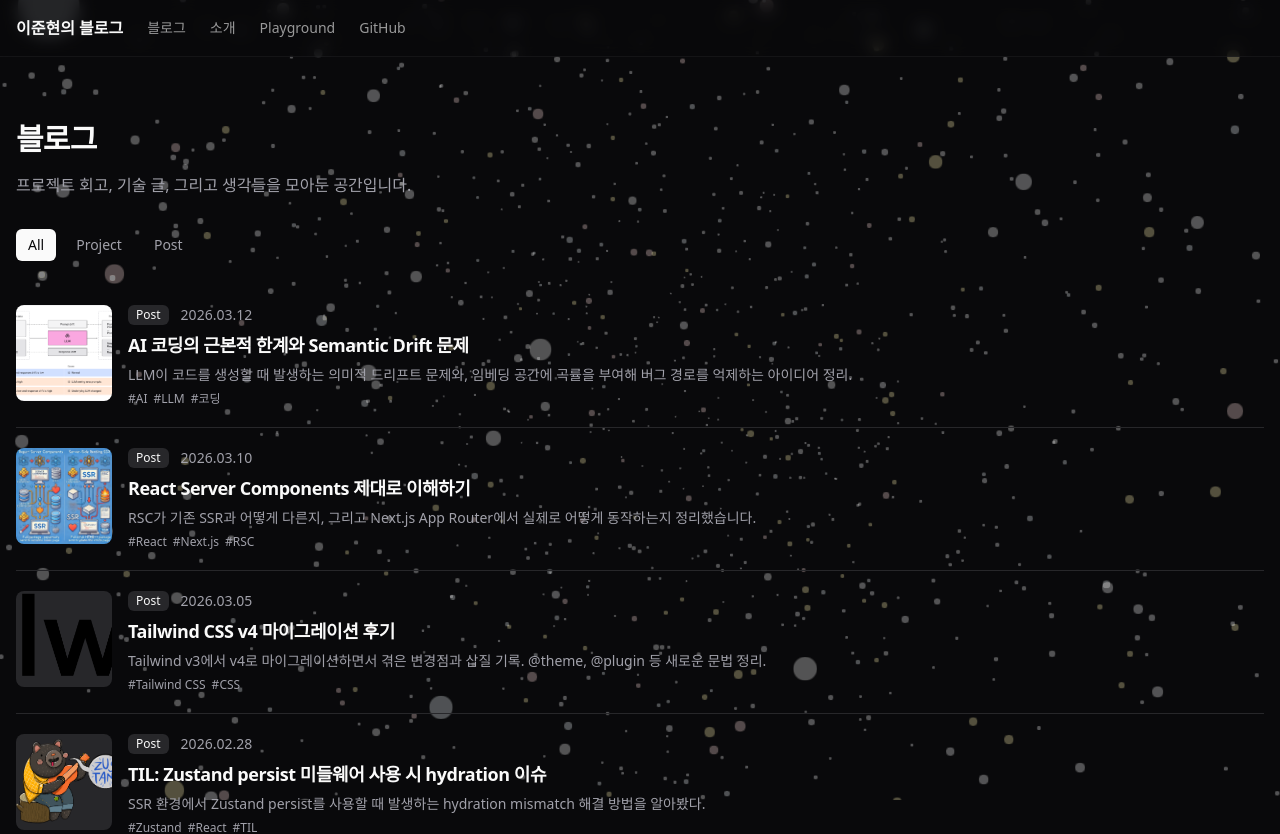
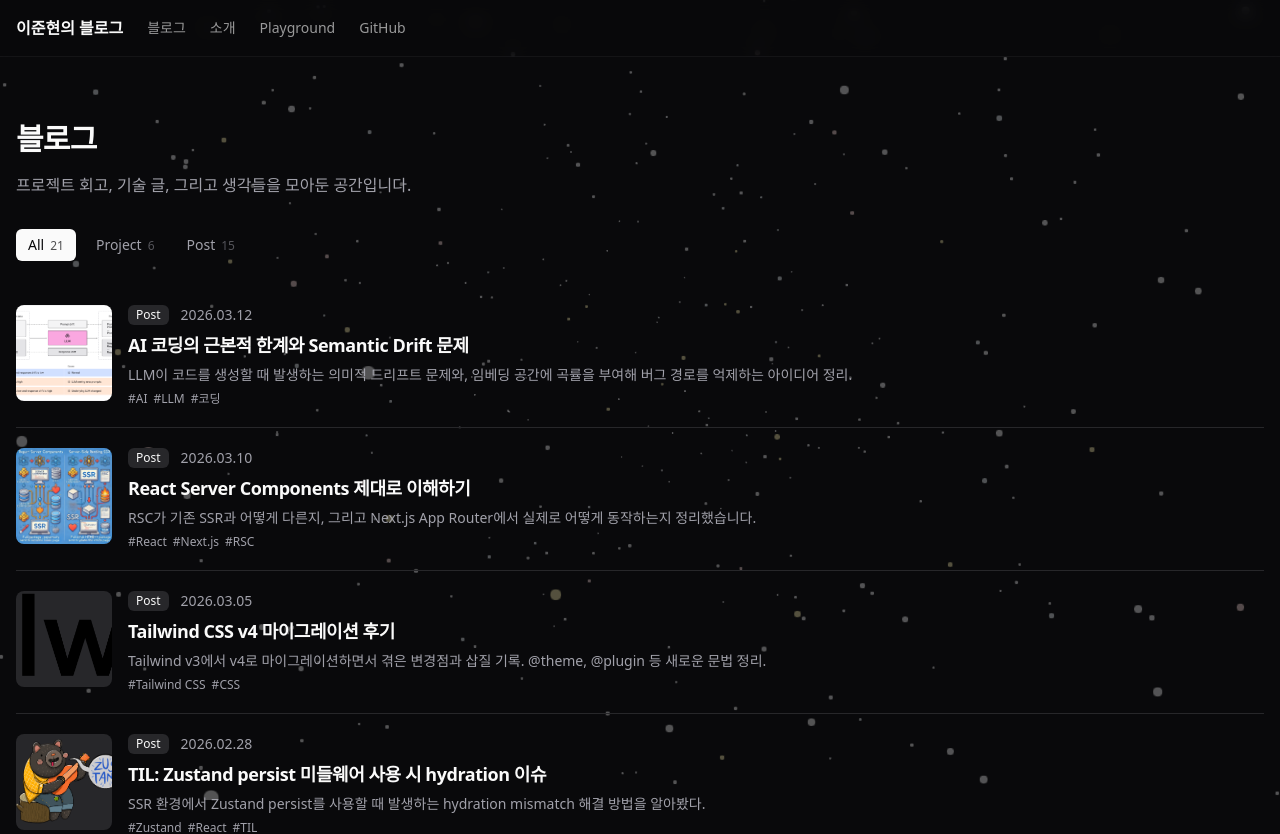
Before and after one commit to Ash8382/docs-by-junhyun, a Next.js app: page /blog in a window 1280 px wide. Shown: the top 834 px of the page. Built offline with nearby package versions, Linux system fonts and the light colour scheme.

Commit message:
style: 블로그 카테고리 필터에 글 갯수 표시 및 배경 별 축소
- 필터 탭에 카테고리별 글 갯수 표시
- 배경 별 2,000개에서 620개로 70% 감소 및 크기 축소

```diff
--- a/src/components/Background3D.tsx
+++ b/src/components/Background3D.tsx
@@ -27,11 +27,11 @@ function generateSpherePoints(count: number, radius: number) {
 }
 
 const starColors = [
-  { color: "#ffffff", count: 1200, size: 0.012 },  // 흰색 별 (기본)
-  { color: "#fffacd", count: 300, size: 0.018 },   // 노란색 별 (태양 같은)
-  { color: "#ffa500", count: 200, size: 0.020 },   // 주황색 별
-  { color: "#87ceeb", count: 200, size: 0.016 },   // 파란색 별
-  { color: "#ff6b6b", count: 100, size: 0.022 },   // 붉은색 별
+  { color: "#ffffff", count: 400, size: 0.010 },   // 흰색 별 (기본)
+  { color: "#fffacd", count: 80, size: 0.014 },    // 노란색 별
+  { color: "#ffa500", count: 50, size: 0.016 },    // 주황색 별
+  { color: "#87ceeb", count: 60, size: 0.012 },    // 파란색 별
+  { color: "#ff6b6b", count: 30, size: 0.018 },    // 붉은색 별
 ];
 
 function Stars(props: any) {
--- a/src/components/BlogFilter.tsx
+++ b/src/components/BlogFilter.tsx
@@ -2,7 +2,12 @@
 
 import { useSearchParams, useRouter } from "next/navigation";
 import type { PostCategory } from "@/data/posts";
-import { categoryLabels } from "@/data/posts";
+import { categoryLabels, sortedPosts } from "@/data/posts";
+
+function getCount(category?: PostCategory) {
+  if (!category) return sortedPosts.length;
+  return sortedPosts.filter((p) => p.category === category).length;
+}
 
 const categories: { key: PostCategory | "all"; label: string }[] = [
   { key: "all", label: "All" },
@@ -25,7 +30,9 @@ export function BlogFilter() {
 
   return (
     <div className="flex gap-2">
-      {categories.map(({ key, label }) => (
+      {categories.map(({ key, label }) => {
+        const count = getCount(key === "all" ? undefined : key as PostCategory);
+        return (
           <button
             key={key}
             onClick={() => handleFilter(key)}
@@ -36,8 +43,14 @@ export function BlogFilter() {
             }`}
           >
             {label}
+            <span className={`ml-1.5 text-xs ${
+              current === key ? "opacity-70" : "opacity-50"
+            }`}>
+              {count}
+            </span>
           </button>
-      ))}
+        );
+      })}
     </div>
   );
 }
```
Lines whose indentation alone changed are shown as unchanged.
